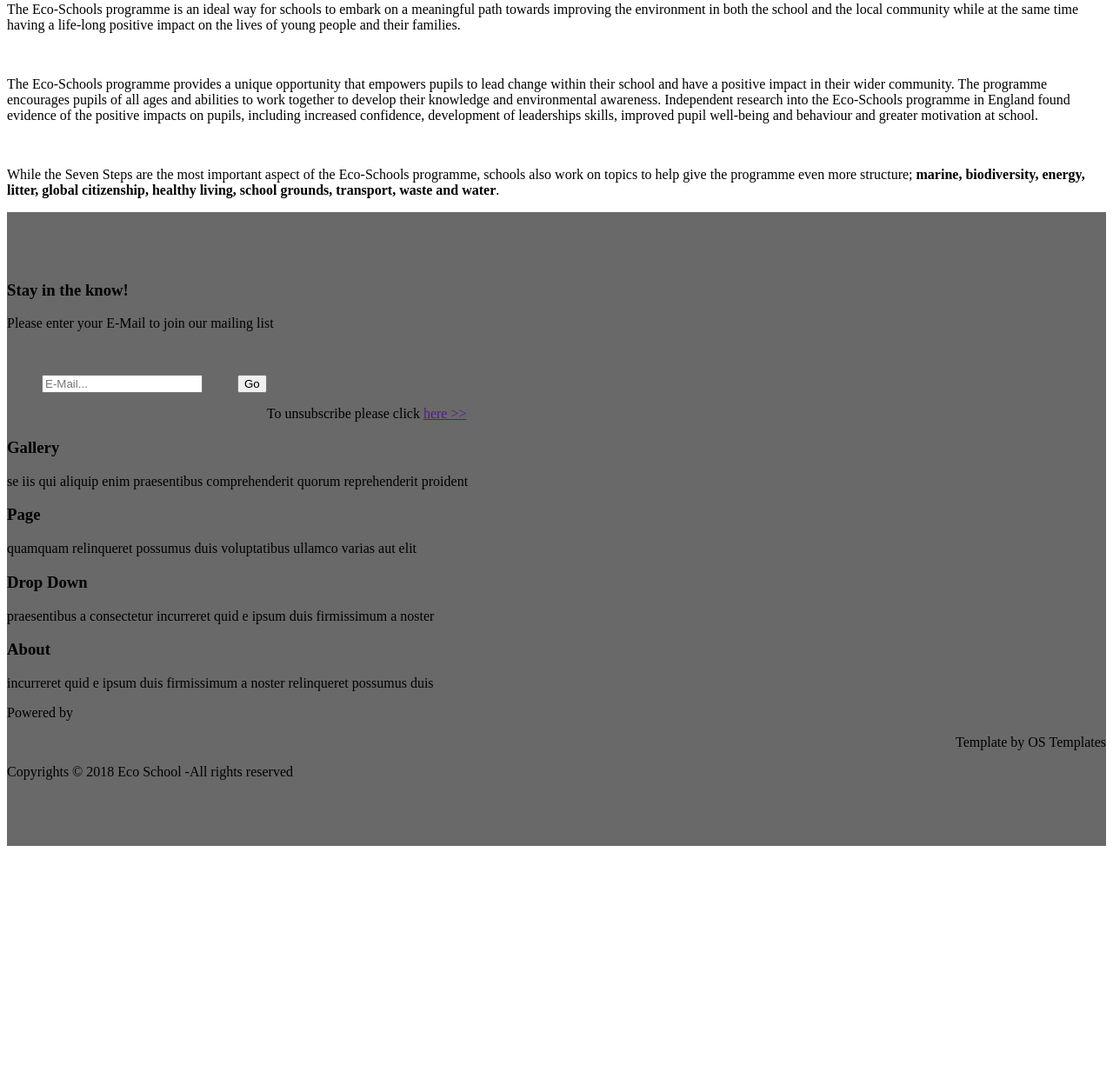
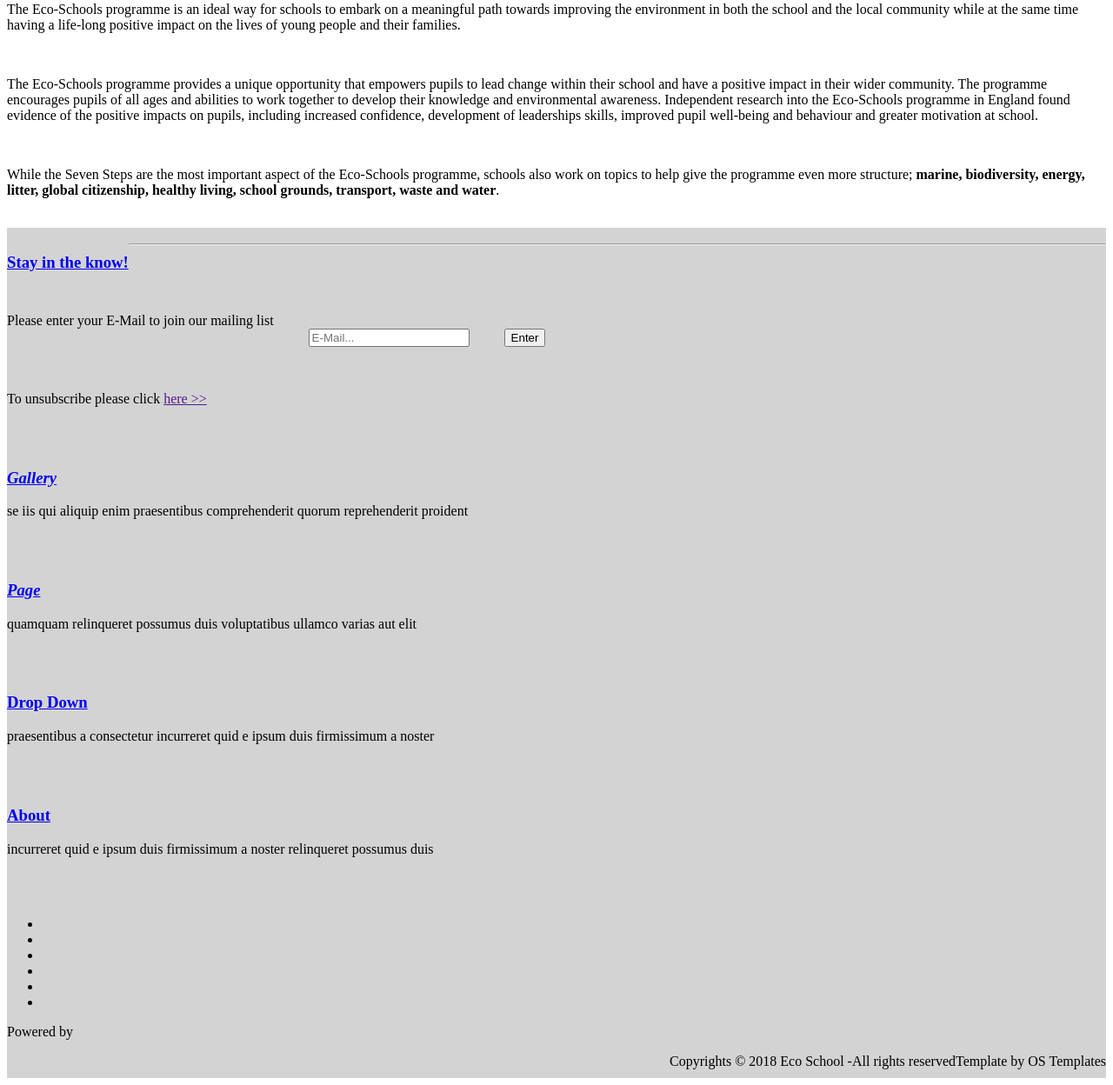
Before and after one commit to edonb99/INT18_19_Gr32, a PHP site: page / in a window 1280 px wide. Shown: the part 933-2181 px from the top of the page at 87% size. Before the commit the page ends 1906 px from the top, so only its background shows below. Run offline with PHP 8.4, Linux system fonts and the light colour scheme.

Commit message:
footeri ne weekend

```diff
--- a/Index.html
+++ b/Index.html
@@ -141,46 +141,69 @@
         <br>
         <p>While the Seven Steps are the most important aspect of the Eco-Schools programme, schools also work on topics to help give the programme even more structure;<b> marine, biodiversity, energy, litter, global citizenship, healthy living, school grounds, transport, waste and water</b>.</p>
     </article>
-
+    <br/>
     <footer class="footer">
 
-		<div>
-        <h3>Stay in the know!</h3>
-        <p>Please enter your E-Mail to join our mailing list</p>
+        <h3 style="float: left"><a href="#">Stay in the know!</a></h3> <hr/> <br/> <br/> <br/>
+        <p style="float: left">Please enter your E-Mail to join our mailing list</p>
         <br/>
-
         <ul style="float:left;"><input type="text" placeholder="E-Mail..."></ul>
-        <ul style="float:left;"><input type="submit" value="Go"></ul>
+        <ul style="float:left;"><input type="submit" value="Enter"></ul>
+        <br/>
+        <br/>
         <br/>
         <br/>
         <p>To unsubscribe please click <a href="">here >></a></p>
-    	</div>
+
+
+   		<br/><br/>
 
         <div>
-        <h3>Gallery</h3>
+        <h3 style="float: center"><a href="#"><i>Gallery</i></a></h3>
         <p> se iis qui aliquip enim praesentibus comprehenderit quorum reprehenderit proident</p>
         </div>
 
+   		<br/><br/>
+
         <div>
-        <h3>Page</h3>
+        <h3 style="folat: center"><a href="#"><i>Page</i></a></h3>
         <p>quamquam relinqueret possumus duis voluptatibus ullamco varias aut elit</p>
         </div>
 
+        <br/><br/>
+
         <div>
-        <h3>Drop Down</h3>
+        <h3 style="float: center"><a href="#">Drop Down</a></h3>
         <p>praesentibus a consectetur incurreret quid e ipsum duis firmissimum a noster</p>
         </div>
 
+        <br/><br/>
+
         <div>
-        <h3>About</h3>
+        <h3 style="float: center"><a href="#">About</a></h3>
         <p>incurreret quid e ipsum duis firmissimum a noster relinqueret possumus duis</p>
+        </div>
+
+        <br/><br/>
+
+
+        <div calss="footer-social-icons">
+        	<ul>
+        		<li><a href="#" target="blank"><i class="fa fa-facebook"></i></a></li>
+        		<li><a href="#" target="blank"><i class="fa fa-twitter"></i></a></li>
+        		<li><a href="#" target="blank"><i class="fa fa-google-plus"></i></a></li>
+        		<li><a href="#" target="blank"><i class="fa fa-youtube"></i></a></li>
+        		<li><a href="#" target="blank"><i class="fa fa-pinterest"></i></a></li>
+        		<li><a href="#" target="blank"><i class="fa fa-instagram"></i></a></li>
+        	</ul>
+
         </div>
 
 
         <p>Powered by <a href="" target="_blank"></a></p>
       <div>
-          <p align="right">Template by OS Templates</p>
-          <p>Copyrights &copy; 2018 Eco School -All rights reserved</p>
+          <p><a style="float: right">Template by OS Templates</a>   <a style="float:right">Copyrights &copy; 2018 Eco School -All rights reserved</a></p>
+          <br/>
       </div>
   </footer>
 
--- a/index.css
+++ b/index.css
@@ -1,11 +1,43 @@
 .footer
 {
   width: 100%;
-  background-color: dimgray;
-  padding: 60px 0px;
+  height: auto;
+  margin: auto;
+  background-color: lightgrey;
+  padding: 10px 0px;
   display: block;
+  font-color: white;
 }
 
+.footer-social-icons {
+	width: 100%;
+	height: auto;
+	margin: auto;
+}
+
+.footer-social-icons ul{
+	margin: 0px;
+	padding: 0px;
+	text-align: center;
+}
+
+.footer-social-icons ul li {
+	display: inline-block;
+	width: 50px;
+	height: 50px;
+	margin: 0px 10px;
+	border-radius: 100%;
+	background: lightgreen;
+}
+
+.footer-social-icons ul li a {
+	color: lightgreen;
+	font-size: 25px;
+}
+
+.footer-social-icons ul li a i {
+	line-height: 40px;
+}
 
 * {
     box-sizing: border-box;
```
